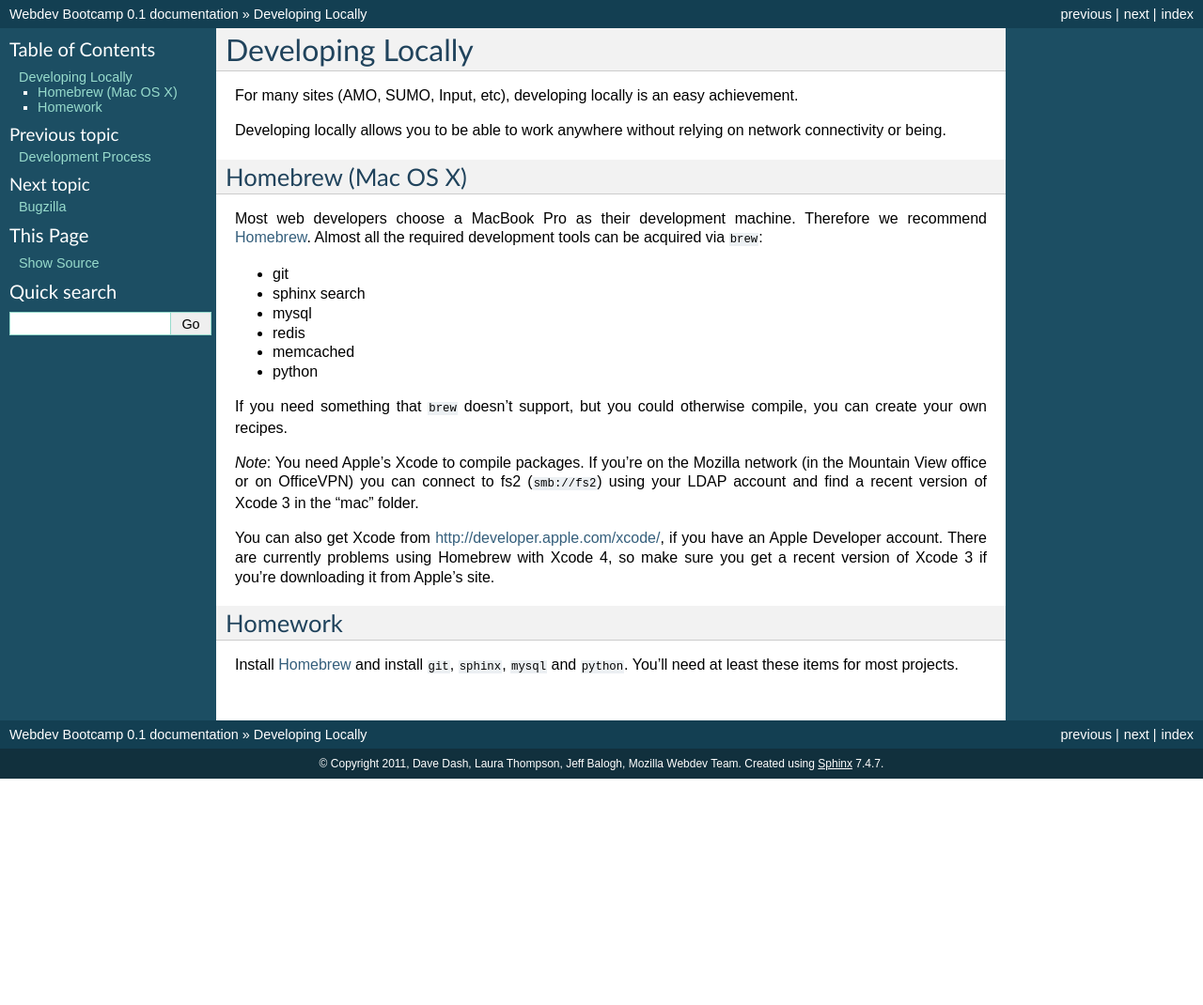
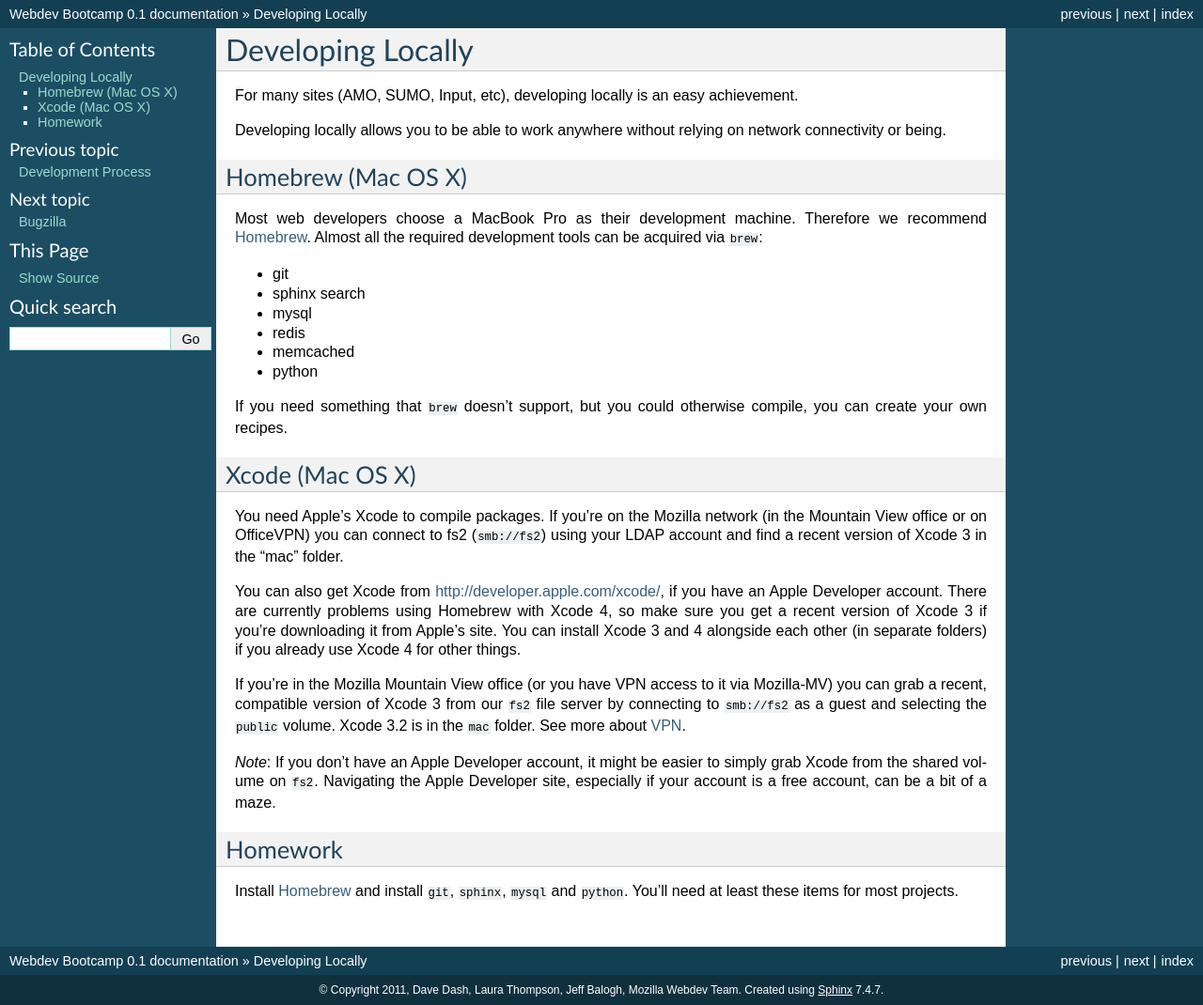
Before and after one commit to mozilla/webdev-bootcamp, a Sphinx documentation site: the page built from docs/localdev.rst, in a window 1280 px wide. Shown: the whole page at 94% size. Built offline with Sphinx 7.4.7, drawn with Linux system fonts in a browser that asks for light colours; pages that are not in the unit, such as notebooks, are missing from menus; before the commit the page ends 900 px from its top, so only the background shows below that.

Commit message:
Add more info about Xcode and where to get it at Mozilla

```diff
--- a/docs/localdev.rst
+++ b/docs/localdev.rst
@@ -30,7 +30,10 @@
 If you need something that ``brew`` doesn't support, but you could otherwise
 compile, you can create your own recipes.
 
-*Note*: You need Apple's Xcode to compile packages. If you're on the Mozilla
+Xcode (Mac OS X)
+----------------
+
+You need Apple's Xcode to compile packages. If you're on the Mozilla
 network (in the Mountain View office or on OfficeVPN) you can connect to fs2
 (``smb://fs2``) using your LDAP account and find a recent version of Xcode 3
 in the "mac" folder.
@@ -38,7 +41,19 @@
 You can also get Xcode from http://developer.apple.com/xcode/, if you have an
 Apple Developer account. There are currently problems using Homebrew with
 Xcode 4, so make sure you get a recent version of Xcode 3 if you're
-downloading it from Apple's site.
+downloading it from Apple's site. You can install Xcode 3 and 4 alongside
+each other (in separate folders) if you already use Xcode 4 for other things.
+
+If you're in the Mozilla Mountain View office (or you have VPN access to it
+via Mozilla-MV) you can grab a recent, compatible version of Xcode 3 from
+our ``fs2`` file server by connecting to ``smb://fs2`` as a guest and
+selecting the ``public`` volume. Xcode 3.2 is in the ``mac`` folder.
+See more about :ref:`vpn-info`.
+
+*Note*: If you don't have an Apple Developer account, it might be easier to
+simply grab Xcode from the shared volume on ``fs2``. Navigating the Apple
+Developer site, especially if your account is a free account, can be a bit of
+a maze.
 
 
 .. _Homebrew: https://github.com/mxcl/homebrew/
```
